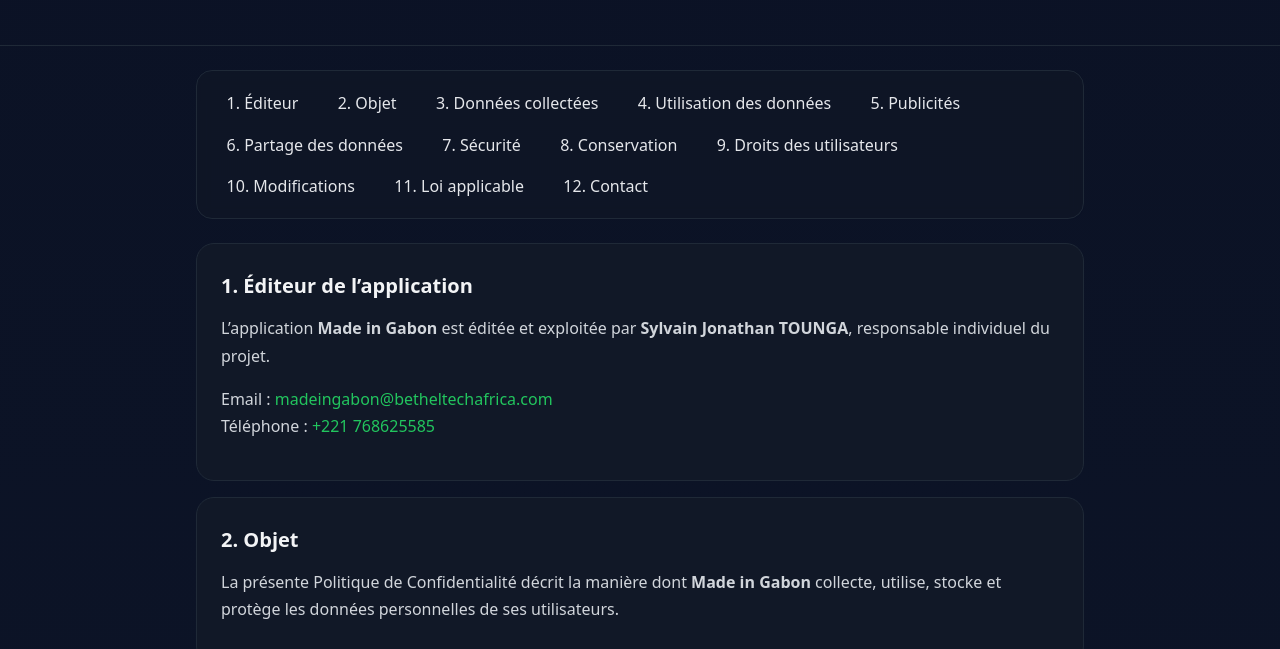
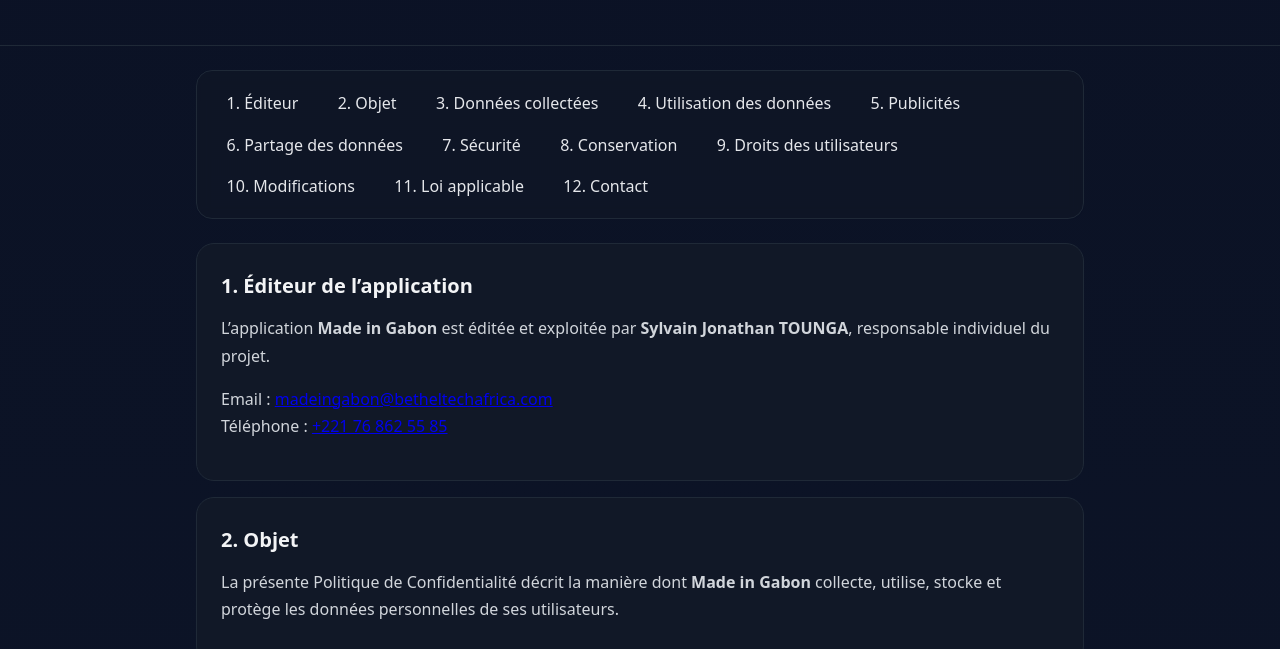
Before and after one commit to Jonathandu241/made-in-gabon, a plain HTML site: page confidentialite.html in a window 1280 px wide. Shown: the part 168-817 px from the top of the page. Drawn offline with Linux system fonts and the light colour scheme.

Commit message:
Update confidentialite.html

```diff
--- a/confidentialite.html
+++ b/confidentialite.html
@@ -86,8 +86,8 @@
     <section id="editeur">
       <h2>1. Éditeur de l’application</h2>
       <p>L’application <strong>Made in Gabon</strong> est éditée et exploitée par <strong>Sylvain Jonathan TOUNGA</strong>, responsable individuel du projet.</p>
-      <p>Email : <span class="accent">madeingabon@betheltechafrica.com</span><br>
-      Téléphone : <span class="accent">+221 768625585</span></p>
+      <p>Email : <span class="accent"> <a href="mailto:madeingabon@betheltechafrica.com"> madeingabon@betheltechafrica.com </a></span><br>
+      Téléphone : <span class="accent"><a href="tel:+221768625585">+221 76 862 55 85</a></span></p>
     </section>
 
     <section id="objet">
```
